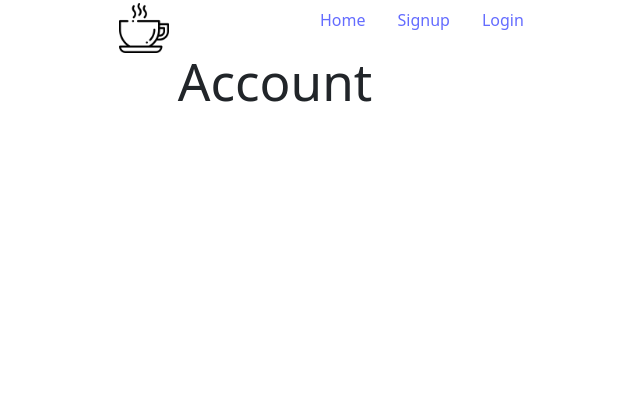
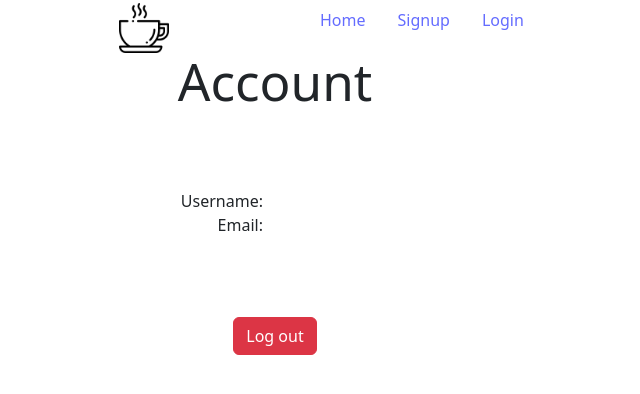
Before and after one commit to AndreaGonzato/express-web-app, a Vue app in the folder frontend/: page /account in a window 1280 px wide. Shown: the top 394 px of the page, without its empty margins (365-1005 px from the left). Built offline with nearby package versions, Linux system fonts and the light colour scheme.

Commit message:
add some html to Account page

```diff
--- a/frontend/src/views/Account.vue
+++ b/frontend/src/views/Account.vue
@@ -1,11 +1,48 @@
 <template>
-    <div class="all">
-        <h1>Account</h1>
+  <div class="all">
+    <h1>Account</h1>
+
+    <div class="container text-center info">
+      <div class="row align-items-start">
+        <div class="col data-type">Username:</div>
+        <div class="col data">{{ this.username }}</div>
+      </div>
+      <div class="row align-items-start">
+        <div class="col data-type">Email:</div>
+        <div class="col data">{{ this.email }}</div>
+      </div>
     </div>
+
+    <button @click.prevent="logout" class="btn btn-danger">Log out</button>
+  </div>
 </template>
 
+<script>
+export default {
+  name: "Account",
+  data() {
+    return {
+      username: "",
+      email: "",
+    };
+  },
+};
+</script>
+
 <style scoped>
-.all{
-    text-align: center;
+.all {
+  text-align: center;
+}
+
+.info{
+    max-width: 400px;
+    margin-top: 5em;
+    margin-bottom: 5em;
+}
+.data-type{
+    text-align: right;
+}
+.data{
+    text-align: left;
 }
 </style>
```
